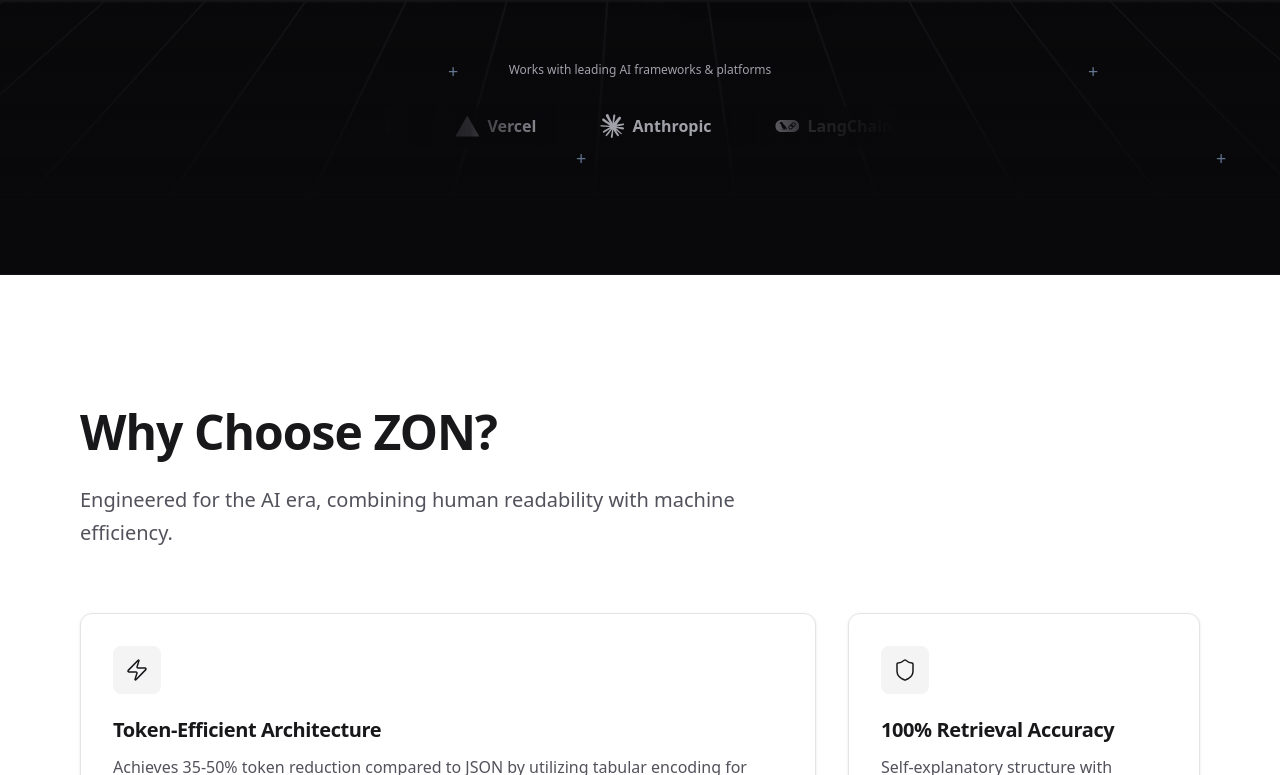
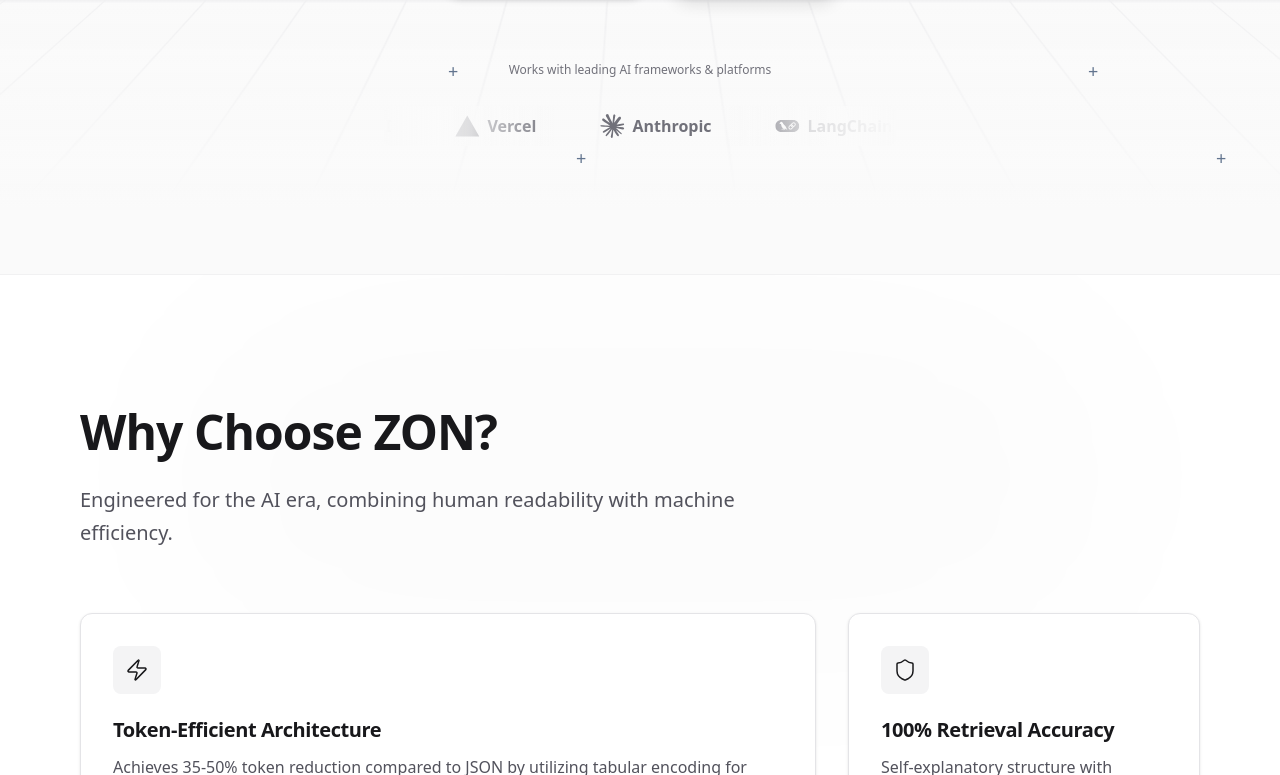
Before and after one commit to ronibhakta1/zon-website, a Next.js app in the folder zon/: page / in a window 1280 px wide. Shown: the part 649-1424 px from the top of the page. Built offline with nearby package versions, Linux system fonts and the light colour scheme; no server answers.

Commit message:
feat: enhance dark mode visuals and theme switching by adding `color-scheme`, a custom dark variant, and updating `ThemeProvider` settings.

```diff
--- a/zon/app/globals.css
+++ b/zon/app/globals.css
@@ -2,6 +2,8 @@
 
 @plugin "tailwindcss-animate";
 @plugin "@tailwindcss/typography";
+
+@custom-variant dark (&:where(.dark, .dark *));
 
 @theme {
   --color-background: hsl(var(--background));
@@ -93,6 +95,7 @@
 
 @layer base {
   :root {
+    color-scheme: light;
     --background: 0 0% 98%;
     /* Zinc-50 */
     --foreground: 240 10% 3.9%;
@@ -144,6 +147,7 @@
   }
 
   .dark {
+    color-scheme: dark;
     --background: 240 10% 3.9%;
     /* Zinc-950 */
     --foreground: 0 0% 98%;
--- a/zon/app/layout.tsx
+++ b/zon/app/layout.tsx
@@ -84,9 +84,10 @@ export default function RootLayout({
       >
         <ThemeProvider
             attribute="class"
-            defaultTheme="dark"
-            enableSystem={false}
+            defaultTheme="system"
+            enableSystem
             disableTransitionOnChange
+            storageKey="zon-theme"
           >
           <div className="relative flex min-h-screen flex-col">
             <Navbar />
--- a/zon/components/home-page-client.tsx
+++ b/zon/components/home-page-client.tsx
@@ -260,10 +260,10 @@ export function HomePageClient({ initialStars }: HomePageClientProps) {
       {/* Features Section (Why ZON?) */}
       <section className="py-20 sm:py-32 bg-white dark:bg-zinc-950 text-zinc-900 dark:text-white border-b border-zinc-200 dark:border-white/5 relative overflow-hidden">
         {/* Background Gradient */}
-        <div className="hidden dark:block absolute top-0 left-1/2 -translate-x-1/2 w-[1000px] h-[400px] bg-primary/20 blur-[120px] rounded-full opacity-20 pointer-events-none" />
+        <div className="absolute top-0 left-1/2 -translate-x-1/2 w-[1000px] h-[400px] bg-primary/5 dark:bg-primary/20 blur-[120px] rounded-full opacity-30 dark:opacity-20 pointer-events-none" />
         <div className="container mx-auto max-w-6xl px-4 relative z-10">
           <div className="mb-16 text-center md:text-left">
-            <h2 className="text-3xl md:text-5xl font-bold tracking-tighter mb-6">
+            <h2 className="text-3xl md:text-5xl font-bold tracking-tighter mb-6 text-zinc-900 dark:text-white">
               Why Choose ZON?
             </h2>
             <p className="text-zinc-600 dark:text-zinc-400 text-lg md:text-xl max-w-2xl leading-relaxed">
```
